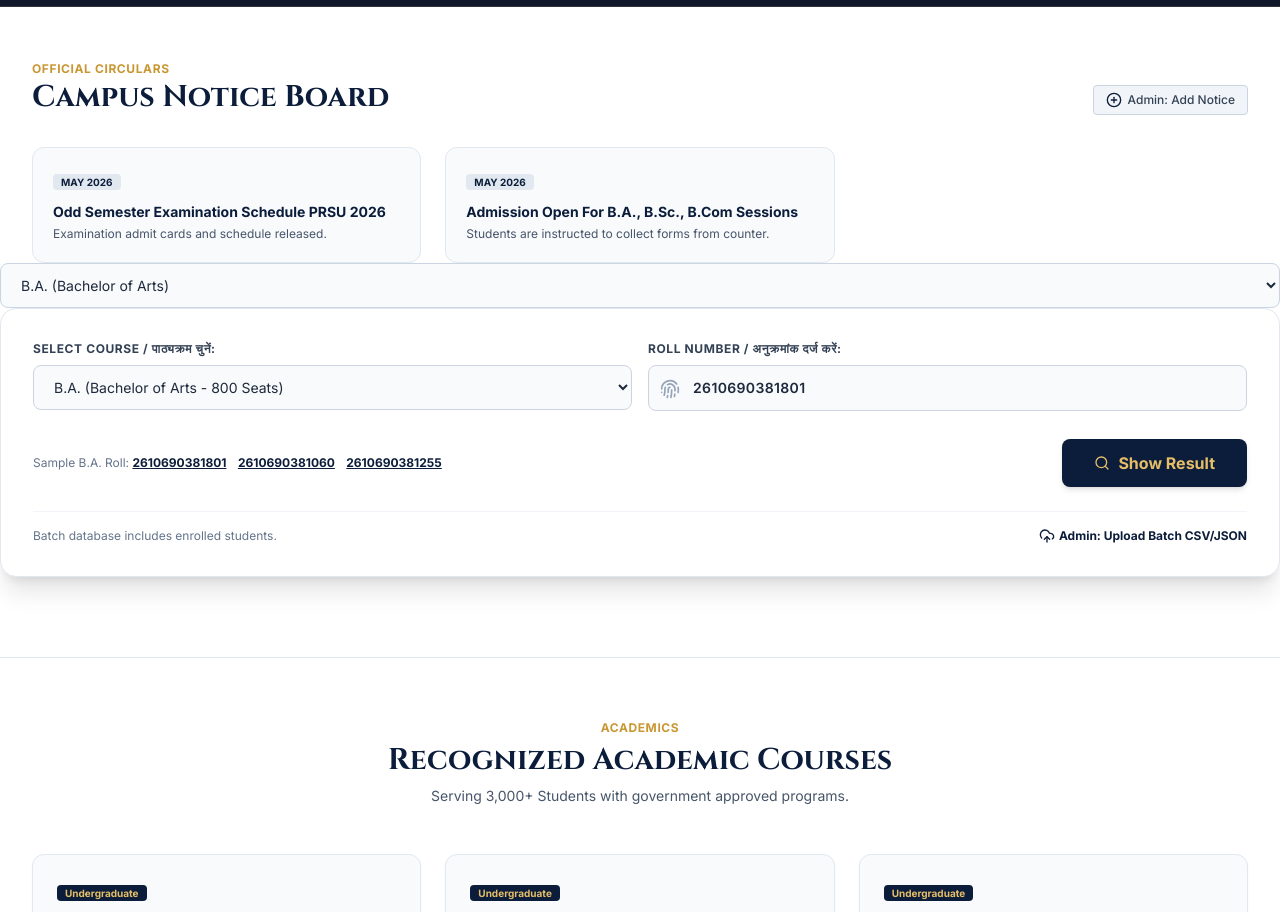
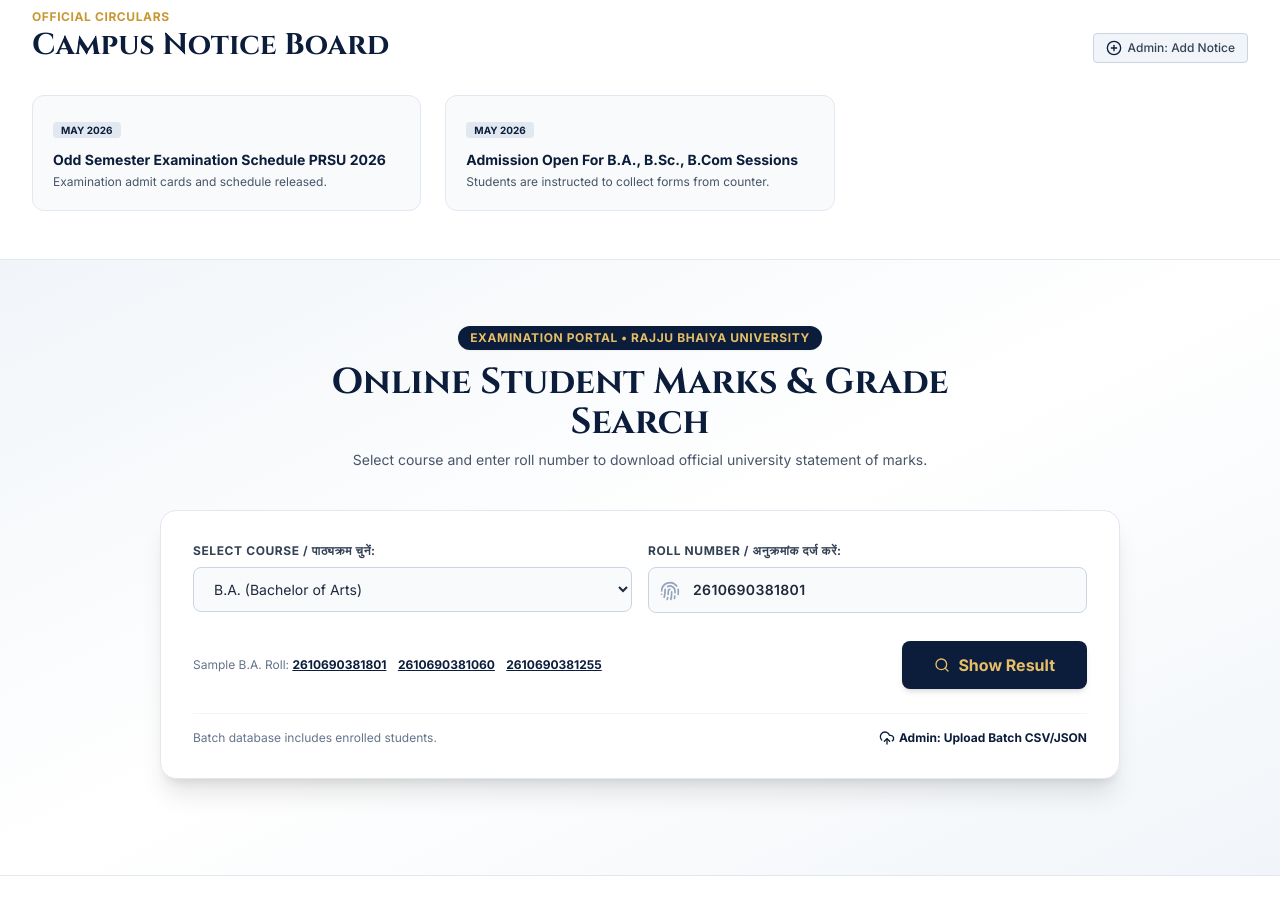
Before and after one commit to DivaKaRR-cyber/divakarr-cyber.github.io, a plain HTML site: page index.html in a window 1280 px wide. Shown: the part 889-1801 px from the top of the page. Drawn offline with nearby package versions, Linux system fonts and the light colour scheme.

Commit message:
Update index.html

```diff
--- a/index.html
+++ b/index.html
@@ -80,6 +80,11 @@
       </div>
     </div>
   </div>
+
+  <!-- Main Header -->
+  <header class="bg-college-navy text-white shadow-xl sticky top-0 z-40 border-b-2 border-college-gold">
+    <div class="max-w-7xl mx-auto px-4 sm:px-6 lg:px-8 py-3 sm:py-4 flex justify-between items-center">
+      <div class="flex items-center gap-3">
         <div class="w-12 h-12 sm:w-14 sm:h-14 rounded-full bg-gradient-to-tr from-college-goldDark via-college-gold to-college-goldLight p-0.5 flex items-center justify-center shadow-lg">
           <div class="w-full h-full bg-college-navy rounded-full flex items-center justify-center">
             <i data-lucide="graduation-cap" class="w-7 h-7 sm:w-8 sm:h-8 text-college-goldLight"></i>
@@ -114,7 +119,7 @@
       <a href="#home" class="block py-1 hover:text-college-gold">Home</a>
       <a href="#notices" class="block py-1 hover:text-college-gold">Notice Board</a>
       <a href="#results" class="block py-1 font-bold text-college-goldLight">Student Results Portal</a>
-      <a href="#courses" class="block py-1 hover:text-college-gold">Courses & Seats</a>
+      <a href="#courses" class="block py-1 hover:text-college-gold">Courses</a>
       <a href="#gallery" class="block py-1 hover:text-college-gold">Campus Gallery</a>
       <a href="#contact" class="block py-1 hover:text-college-gold">Contact</a>
     </div>
@@ -184,14 +189,22 @@
         <!-- Rendered via JS -->
       </div>
     </div>
-  <select id="resultCourseSelect" class="w-full bg-slate-50 border border-slate-300 rounded-lg px-4 py-3 text-sm focus:ring-2 focus:ring-college-gold focus:outline-none">
-                <option value="BA">B.A. (Bachelor of Arts)</option>
-                <option value="BSC">B.Sc. (Bachelor of Science)</option>
-                <option value="BCOM">B.Com. (Bachelor of Commerce)</option>
-                <option value="MA">M.A. (Master of Arts)</option>
-                <option value="BED">B.Ed. (Bachelor of Education)</option>
-                <option value="LLB">LL.B. (Bachelor of Laws)</option>
-              </select>
+  </section>
+
+  <!-- RESULT SEARCH SECTION -->
+  <section id="results" class="py-16 bg-gradient-to-br from-slate-100 via-white to-slate-100 border-b border-slate-200 scroll-mt-16">
+    <div class="max-w-5xl mx-auto px-4 sm:px-6 lg:px-8">
+      <div class="text-center max-w-2xl mx-auto mb-10">
+        <span class="inline-block bg-college-navy text-college-goldLight text-xs font-bold uppercase tracking-wider px-3 py-1 rounded-full mb-3 shadow-sm">
+          Examination Portal &bull; Rajju Bhaiya University
+        </span>
+        <h3 class="text-2xl sm:text-4xl font-serif font-bold text-college-navy">
+          Online Student Marks & Grade Search
+        </h3>
+        <p class="text-sm text-slate-600 mt-2">
+          Select course and enter roll number to download official university statement of marks.
+        </p>
+      </div>
 
       <!-- Search Card -->
       <div class="bg-white p-6 sm:p-8 rounded-2xl shadow-xl border border-slate-200 mb-8">
@@ -202,9 +215,9 @@
                 Select Course / पाठ्यक्रम चुनें:
               </label>
               <select id="resultCourseSelect" class="w-full bg-slate-50 border border-slate-300 rounded-lg px-4 py-3 text-sm focus:ring-2 focus:ring-college-gold focus:outline-none">
-                <option value="BA">B.A. (Bachelor of Arts - 800 Seats)</option>
-                <option value="BSC">B.Sc. (Bachelor of Science - 889 Seats)</option>
-                <option value="BCOM">B.Com. (Bachelor of Commerce - 300 Seats)</option>
+                <option value="BA">B.A. (Bachelor of Arts)</option>
+                <option value="BSC">B.Sc. (Bachelor of Science)</option>
+                <option value="BCOM">B.Com. (Bachelor of Commerce)</option>
                 <option value="MA">M.A. (Master of Arts)</option>
                 <option value="BED">B.Ed. (Bachelor of Education)</option>
                 <option value="LLB">LL.B. (Bachelor of Laws)</option>
```
